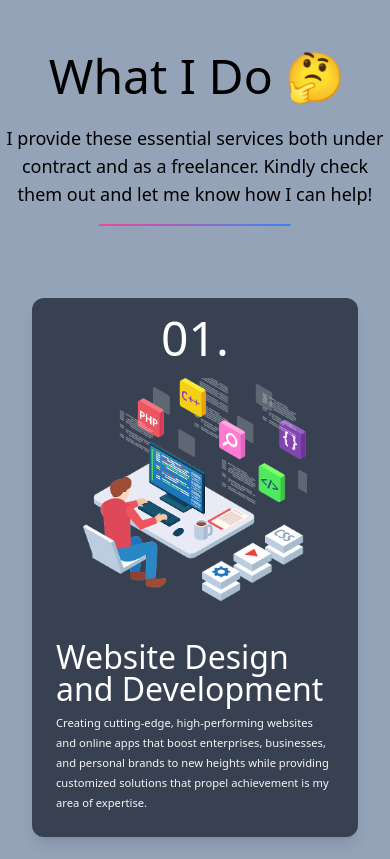
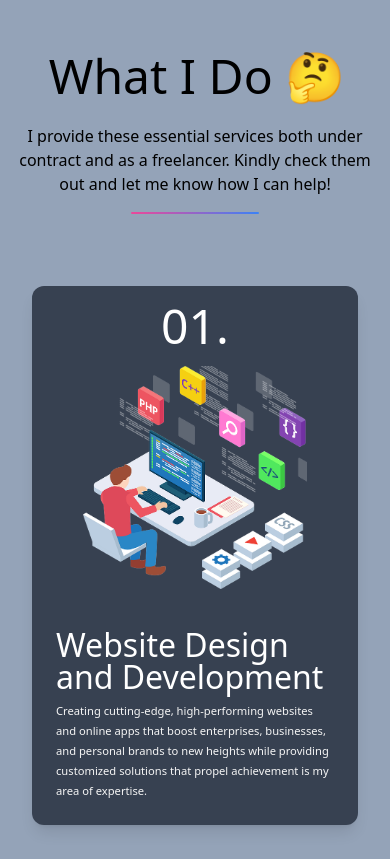
Before and after one commit to AaronBnras/portfolio, a React (Create React App) app: page / in a window 390 px wide. Shown: the part 860-1719 px from the top of the page. Built offline with nearby package versions, Linux system fonts and the light colour scheme.

Commit message:
initial update

```diff
--- a/src/components/Skills/skills.css
+++ b/src/components/Skills/skills.css
@@ -110,9 +110,3 @@ h2 {
         font-size: 1.5rem;
     }
 }
-
-p {
-    @media (max-width: 640px) {
-        font-size: 1.5rem;
-    }
-}
--- a/src/components/Skills/skills.js
+++ b/src/components/Skills/skills.js
@@ -13,10 +13,11 @@ const Skills = () => {
                     What I Do 🤔
                 </span>
 
-                <p className="skillDesc text-lg font-medium max-w-lg mx-auto">
+                <p className="skillDesc text-base sm:text-lg md:text-xl font-medium max-w-lg mx-auto px-4 sm:px-0">
                     I provide these essential services both under contract and as a freelancer. Kindly check them out and let me know how I can help!
-                    <span className="block w-48 h-[2px] bg-gradient-to-r from-pink-500 to-blue-500 rounded-lg mx-auto my-4"></span>
+                    <span className="block w-32 sm:w-48 h-[2px] bg-gradient-to-r from-pink-500 to-blue-500 rounded-lg mx-auto my-4"></span>
                 </p>
+
 
                 <div className="skillBars w-full max-w-5xl mx-auto flex flex-col space-y-8 lg:space-y-8 p-4">
                     <div className="skillBar mb-1 flex flex-col lg:flex-row items-center lg:items-start lg:space-x-4 p-4 lg:p-8 bg-gray-700 rounded-xl transform transition-transform duration-300 hover:-translate-y-2 hover:scale-105 shadow-lg">
```
